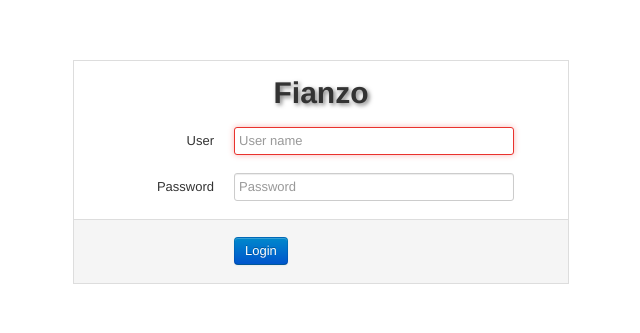
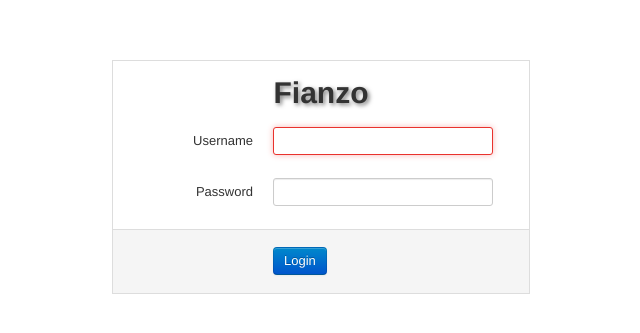
Before and after one commit to utfsmlabs/fianzo, a Flask app: page /login in a window 1280 px wide. Shown: the top 333 px of the page, without its empty margins (319-959 px from the left). Run offline with Flask 2, Linux system fonts and the light colour scheme; some libraries are stand-ins or nearby versions.

Commit message:
Now we use wtforms in the login form. More comming soon.
Also:

* Moved template macros from the layout to macros.html
* Tweaked the login screen.

```diff
--- a/app.py
+++ b/app.py
@@ -8,6 +8,7 @@ from flask import Flask, render_template, jsonify, request, flash, redirect,\
 from flask.ext.sqlalchemy import SQLAlchemy
 
 import ldapUsers
+import forms
 
 class default_config:
     SQLALCHEMY_DATABASE_URI = 'sqlite:///asdf.db'
@@ -132,16 +133,15 @@ def user_processor():
 
 @app.route('/login', methods=['GET', 'POST'])
 def login():
-    if request.method == 'GET':
-        return render_template('login.html')
-    else:
-        if request.form['username'] in app.config['ADMINS'] and ldap.search_and_auth(
-                request.form['username'], request.form['password']):
-            session['username'] = request.form['username']
+    form = forms.loginForm(request.form)
+    if request.method == 'POST' and form.validate():
+        if form.username.data in app.config['ADMINS'] and ldap.search_and_auth(
+                form.username.data, form.password.data):
+            session['username'] = form.username.data
             return redirect(url_for('show_assets'))
         else:
             flash('incorrect username or password')
-            return redirect(url_for('login'))
+    return render_template('login.html', form=form)
 
 @app.route('/logout')
 def logout():
--- /dev/null
+++ b/forms.py
@@ -0,0 +1,5 @@
+from wtforms import Form, TextField, PasswordField, validators
+
+class loginForm(Form):
+    username = TextField('Username', [validators.required()])
+    password = PasswordField('Password', [validators.required()])
--- a/ldapUsers.py
+++ b/ldapUsers.py
@@ -33,7 +33,7 @@ class ldapConnection:
         try:
             conn.simple_bind_s(dn, passwd)
             return True
-        except ldap.INVALID_CREDENTIALS:
+        except (ldap.INVALID_CREDENTIALS, ldap.UNWILLING_TO_PERFORM):
             return False
 
 
--- a/static/css/fianzo.css
+++ b/static/css/fianzo.css
@@ -19,7 +19,7 @@ body {
 }
 
 #login-form {
-    width: 38em;
+    width: 32em;
     margin-left: auto;
     margin-right: auto;
     border: 1px solid #ddd;
--- a/templates/login.html
+++ b/templates/login.html
@@ -1,3 +1,4 @@
+{% import "macros.html" as m %}
 <!DOCTYPE HTML>
 <html class="no-js">
     <head>
@@ -29,18 +30,8 @@
                 <h1>Fianzo</h1>
                 <form class="form-horizontal" action="{{url_for('login')}}" method="POST">
                     <fieldset>
-                        <div class="control-group">
-                            <label class="control-label" for="username">User</label>
-                            <div class="controls">
-                                <input type="text" class="input-xlarge" name="username" autocomplete="false" placeholder="User name" required autofocus/>
-                            </div>
-                        </div>
-                        <div class="control-group">
-                            <label class="control-label" for="password">Password</label>
-                            <div class="controls">
-                                <input type="password" class="input-xlarge" name="password" placeholder="Password" required/>
-                            </div>
-                        </div>
+                        {{ m.render_field(form.username, autocomplete="off", required="true", autofocus="true") }}
+                        {{ m.render_field(form.password, required="true") }}
                         <div class="form-actions">
                             <button type="submit" class="btn btn-primary">Login</button>
                         </div>
--- /dev/null
+++ b/templates/macros.html
@@ -0,0 +1,35 @@
+{% macro render_pagination(pagination, endpoint) %}
+<div class="pagination pagination-centered">
+    <ul>
+        {%- for page in pagination.iter_pages() %}
+        <li>
+        {% if page %}
+        {% if page != pagination.page %}
+        <a href="{{ url_for(endpoint, page=page) }}">
+        {% else %}
+        <a class="active" href="{{ url_for(endpoint, page=page) }}">
+        {% endif -%}
+        {{ page }}</a>
+        {% else %}
+        <a class="disabled" href="#">…</a>
+        {% endif %}
+        </li>
+        {%- endfor %}
+    </ul>
+</div>
+{% endmacro %}
+
+{% macro render_field(field) %}
+<div class="control-group">
+    <label class="control-label">{{ field.label }}</label>
+    <div class="controls">{{ field(**kwargs)|safe }}
+        {% if field.errors %}
+        <div class="errors">
+            {% for error in field.errors %}
+            <p><span class="label label-important">{{ error }}</span></p>
+            {% endfor %}
+        </div>
+        {% endif %}
+    </div>
+</div>
+{% endmacro %}
--- a/templates/show_log.html
+++ b/templates/show_log.html
@@ -1,3 +1,4 @@
+{% import "macros.html" as m %}
 {% extends "layout.html" %}
 {% block title %} — Log {% endblock %}
 {% block navigation %}
@@ -43,7 +44,7 @@
                 {% endfor %}
             </tbody>
         </table>
-        {{ render_pagination(pagination, 'show_log') }}
+        {{ m.render_pagination(pagination, 'show_log') }}
     </div>
 </div>
 {% endblock %}
```
Also changed, not shown: templates/layout.html (+0 -20 lines).
